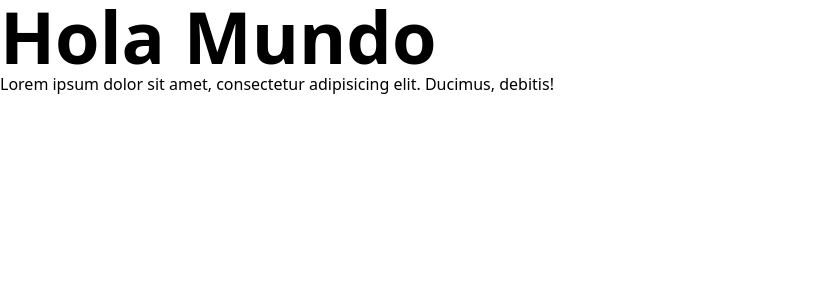
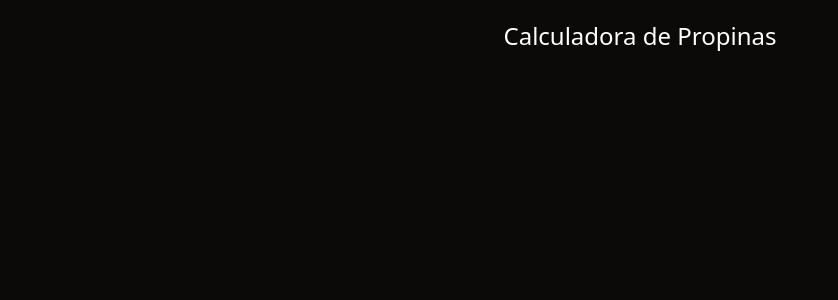
Before and after one commit to jespejo-run-dev/calculadora_propinas, a React (Vite) app: page / in a window 1280 px wide. Shown: the top 300 px of the page, without its empty margins (0-838 px from the left). Built offline with nearby package versions, Linux system fonts and the light colour scheme.

Commit message:
Creando Header

```diff
--- a/src/App.tsx
+++ b/src/App.tsx
@@ -2,8 +2,11 @@
 const App = () => {
   return (
     <>
-      <h1 className="text-7xl font-black">Hola Mundo</h1>
-      <p>Lorem ipsum dolor sit amet, consectetur adipisicing elit. Ducimus, debitis!</p>
+      <div className="bg-stone-950 text-white min-h-screen">
+        <header className="border-b border-black/2 dark:border-white/30">
+          <h1 className="text-center text-2xl p-5">Calculadora de Propinas</h1>
+        </header>
+      </div>
     </>
   )
 }
```
